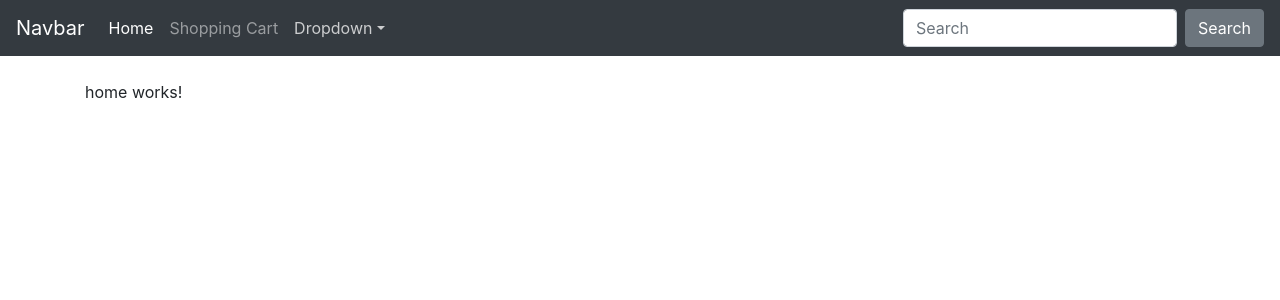
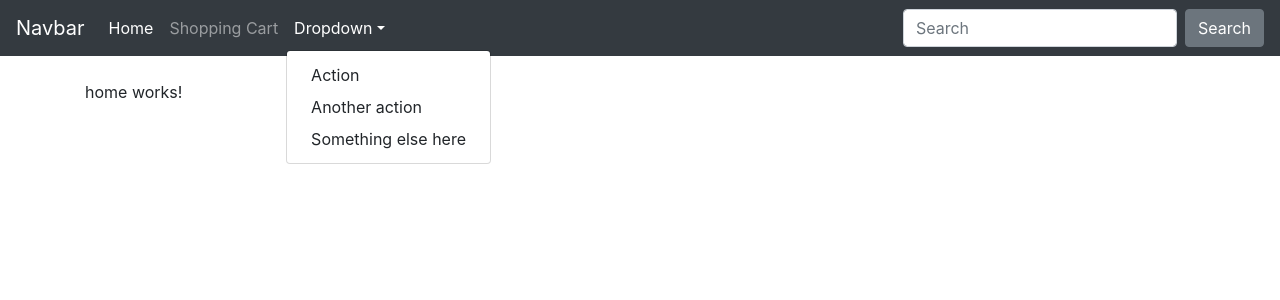
Before and after one commit to menonpatrick/morvex, an Angular app in the folder morvex/: page / in a window 1280 px wide. Both pictures are taken after a click on the link "Dropdown". Shown: the top 300 px of the page. Built offline with nearby package versions, Linux system fonts and the light colour scheme; what angularfire2 would draw is missing.

Commit message:
added dropdown

```diff
--- a/morvex/package.json
+++ b/morvex/package.json
@@ -19,6 +19,7 @@
     "@angular/platform-browser": "~8.2.14",
     "@angular/platform-browser-dynamic": "~8.2.14",
     "@angular/router": "~8.2.14",
+    "@ng-bootstrap/ng-bootstrap": "^5.3.1",
     "angularfire2": "^5.4.2",
     "bootstrap": "^4.5.0",
     "firebase": "^7.17.1",
--- a/morvex/src/app/app.module.ts
+++ b/morvex/src/app/app.module.ts
@@ -1,11 +1,14 @@
 import { environment } from './../environments/environment';
 import { BrowserModule } from '@angular/platform-browser';
 import { NgModule } from '@angular/core';
+import { NgbModule } from '@ng-bootstrap/ng-bootstrap';
 import { AngularFireModule } from 'angularfire2';
 import { AngularFireDatabaseModule } from 'angularfire2/database';
 import { AngularFireAuthModule } from 'angularfire2/auth';
 import { RouterModule } from '@angular/router';
 import { AppRoutingModule } from './app-routing.module';
+
+
 import { AppComponent } from './app.component';
 import { BsNavbarComponent } from './bs-navbar/bs-navbar.component';
 import { HomeComponent } from './home/home.component';
@@ -38,6 +41,7 @@ import { LoginComponent } from './login/login.component';
     AngularFireModule.initializeApp(environment.firebase),
     AngularFireDatabaseModule,
     AngularFireAuthModule,
+    NgbModule,
     RouterModule.forRoot([
       { path: '', component: HomeComponent },
       { path: 'products', component: ProductsComponent },
--- a/morvex/src/app/bs-navbar/bs-navbar.component.html
+++ b/morvex/src/app/bs-navbar/bs-navbar.component.html
@@ -16,9 +16,9 @@
       <!-- <li class="nav-item">
         <a class="nav-link disabled" href="#" tabindex="-1" aria-disabled="true">Disabled</a>
       </li> -->
-      <li class="nav-item dropdown">
-        <a class="nav-link dropdown-toggle" href="#" id="dropdown01" data-toggle="dropdown" aria-haspopup="true" aria-expanded="false">Dropdown</a>
-        <div class="dropdown-menu" aria-labelledby="dropdown01">
+      <li ngbDropdown class="nav-item dropdown">
+        <a ngbDropdownToggle class="nav-link dropdown-toggle" href="#" id="dropdown01" data-toggle="dropdown" aria-haspopup="true" aria-expanded="false">Dropdown</a>
+        <div ngbDropdownMenu class="dropdown-menu" aria-labelledby="dropdown01">
           <a class="dropdown-item" href="#">Action</a>
           <a class="dropdown-item" href="#">Another action</a>
           <a class="dropdown-item" href="#">Something else here</a>
```
Also changed, not shown: 1 other file (tests, documents, lock files or other folders).
